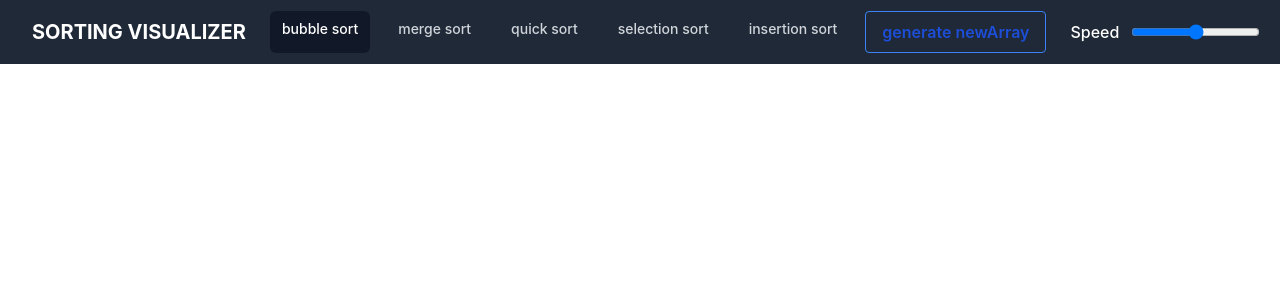
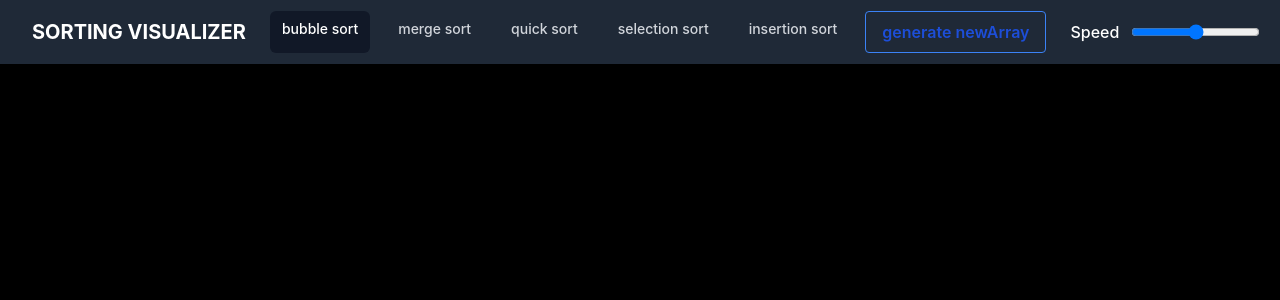
Before and after one commit to karthik123karthik/Sorting-Visualizer, a Next.js app: page / in a window 1280 px wide. Shown: the top 300 px of the page. Built offline with nearby package versions, Linux system fonts and the light colour scheme.

Commit message:
added new styling

```diff
--- a/algorithms/bubbleSort.js
+++ b/algorithms/bubbleSort.js
@@ -20,8 +20,12 @@ export async function bubbleSort(){
     }
 
     for(let i=0; i<temp.length; i++){
-        temp[i].style.backgroundColor = "#005CC8";
+        temp[i].style.backgroundColor = "white";
         await delay(5);
       }
 
+
+  let container = document.getElementById("container");
+  container.style.backgroundColor = "#1F2937";
+
 }
--- a/algorithms/insertion.js
+++ b/algorithms/insertion.js
@@ -7,11 +7,11 @@ export async function insertionSort() {
       let val = arr[j].style.height;
       let i = j-1;
       while(i>=0 && parseInt(arr[i].style.height)>parseInt(val)){
-        await delay(5)
+        await delay(10)
         arr[i+1].style.height = arr[i].style.height;
         await delay(10)
         arr[i].style.height = 0
-        await delay(100)
+        await delay(20)
         arr[i+1].style.backgroundColor = "green";
         arr[i].style.backgroundColor = "green";
         i--;
@@ -25,9 +25,13 @@ export async function insertionSort() {
     }
 
     for(let i=0; i<arr.length; i++){
-      arr[i].style.backgroundColor = "#005CC8";
+      arr[i].style.backgroundColor = "white";
       await delay(5);
     }
 
 
+  let container = document.getElementById("container");
+  container.style.backgroundColor = "#1F2937";
+
+
   }
--- a/algorithms/mergeSort.js
+++ b/algorithms/mergeSort.js
@@ -5,18 +5,22 @@ export async function mergeSort(){
     let low = 0;
     let high = temp.length-1;
 
+    let container = document.getElementById('container');
+
    await  mergeSortAlgo(temp,low,high);
 
    for(let i=0; i<temp.length; i++){
-    temp[i].style.backgroundColor = "#005CC8";
+    temp[i].style.backgroundColor = "white";
     await delay(5);
   }
+
+  container.style.backgroundColor = '#1F2937';
    return;
 }
 
 async function mergeSortAlgo(array,low,high){
 
-      if(low>=high) return;
+        if(low>=high) return;
         let mid = low + Math.floor((high-low)/2);
         await mergeSortAlgo(array,low,mid);
         await mergeSortAlgo(array,mid+1,high);
@@ -60,7 +64,6 @@ async  function  merge(array,low,mid,high){
         mid++;
     }
  }
-
  array[high].style.backgroundColor = "green";
  return;
 }
--- a/algorithms/quicksort.js
+++ b/algorithms/quicksort.js
@@ -5,9 +5,13 @@ import {delay} from "../components/utilities";
    await quickSortHelper(temp,0,temp.length-1);
 
    for(let i=0; i<temp.length; i++){
-    temp[i].style.backgroundColor = "#005CC8";
+    temp[i].style.backgroundColor = "white";
     await delay(5);
   }
+
+  let container = document.getElementById('container');
+  container.style.backgroundColor = '#1F2937';
+
    return;
 }
 
--- a/algorithms/selectionSort.js
+++ b/algorithms/selectionSort.js
@@ -1,10 +1,10 @@
-import {delay} from "../components/utilities";
+import { delay } from "../components/utilities";
 
-export  async function selectionSort(){
+export async function selectionSort() {
   const temp = document.getElementsByClassName("bar");
-     for(let i=0;i<temp.length-1;i++){
-       for(let j=i+1;j<temp.length;j++){
-         if(parseInt(temp[i].style.height)>parseInt(temp[j].style.height)){
+  for (let i = 0; i < temp.length - 1; i++) {
+    for (let j = i + 1; j < temp.length; j++) {
+      if (parseInt(temp[i].style.height) > parseInt(temp[j].style.height)) {
         temp[i].style.backgroundColor = "blue";
         temp[j].style.backgroundColor = "blue";
         await delay(5);
@@ -14,13 +14,15 @@ export  async function selectionSort(){
         temp[j].style.backgroundColor = "red";
         temp[i].style.backgroundColor = "red";
       }
-
     }
     temp[i].style.backgroundColor = "green";
   }
 
-     for(let i=0; i<temp.length; i++){
-      temp[i].style.backgroundColor = "#005CC8";
+  for (let i = 0; i < temp.length; i++) {
+    temp[i].style.backgroundColor = "white";
     await delay(5);
   }
+
+  let container = document.getElementById("container");
+  container.style.backgroundColor = "#1F2937";
 }
--- a/pages/_app.js
+++ b/pages/_app.js
@@ -1,5 +1,4 @@
 import '../styles/globals.css'
-import Layout from '../components/Layout'
 function MyApp({ Component, pageProps }) {
   return(
         <Component {...pageProps} />
--- a/pages/index.js
+++ b/pages/index.js
@@ -21,17 +21,20 @@ const Home = ()=>{
        for(let i=0;i<temp.length;i++){
         temp[i].style.backgroundColor = "red";
        }
+
+       let container = document.getElementById('container');
+       container.style.backgroundColor = 'black';
       }
 
    return(
-  <div className="h-max">
+  <div>
      <Head>
         <title>Sorting Visualizer</title>
         <meta name="project-placements" contents="algorithm-visualizer"></meta>
         <link rel="favicon" href="./favicon.ico"/>
       </Head>
        <Navbar setSpeed={setSpeed} generateRandomArray={generateRandomArray}/>
-        <div className={styles.container}>
+        <div className={styles.container} id='container' style={{'backgroundColor':"black"}}>
             <main className={styles.main}>
                 <Main speed={speed} array={array}/>
             </main>
--- a/styles/Home.module.css
+++ b/styles/Home.module.css
@@ -1,17 +1,19 @@
 
 .container{
   display: flex;
-  height:75%;
   width:100%;
+  height:100%;
+  position:absolute;
+  bottom: 0;
+  left:0;
   justify-content: center;
-  align-items: center;
+  z-index: -10;
+
 }
 
 .arrayContainer {
-  padding: 0 2rem;
-  height:500px;
-  width:100vw;
+  width:100%;
   display:flex;
- justify-content: space-between;
- align-items: flex-end;
+  justify-content: space-between;
+  align-items: flex-end;
 }
--- a/styles/globals.css
+++ b/styles/globals.css
@@ -7,6 +7,8 @@ body {
   margin: 0;
   font-family: -apple-system, BlinkMacSystemFont, Segoe UI, Roboto, Oxygen,
     Ubuntu, Cantarell, Fira Sans, Droid Sans, Helvetica Neue, sans-serif;
+
+  /* background-color:  rgb(231, 150, 150)      rgb(162, 158, 229); */
 }
 
 a {
```
Lines whose indentation alone changed are shown as unchanged.
